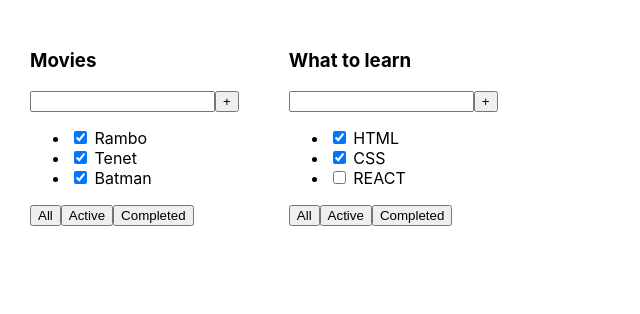
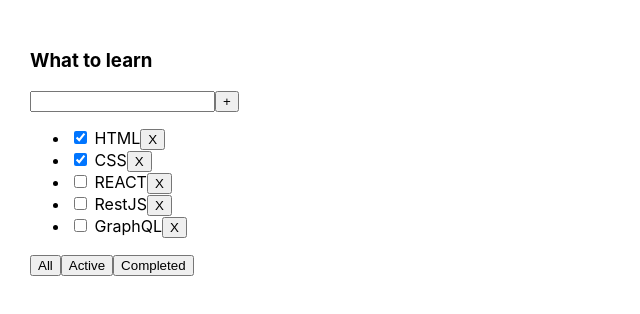
Before and after one commit to marmon179/Todolist, a React (Create React App) app: page / in a window 1280 px wide. Shown: the top 314 px of the page, without its empty margins (0-640 px from the left). Built offline with nearby package versions, Linux system fonts and the light colour scheme.

Commit message:
Todolist lesson 2

```diff
--- a/src/App.tsx
+++ b/src/App.tsx
@@ -1,22 +1,44 @@
-import React from 'react';
+import React, {useState} from 'react';
 import './App.css';
-import {TaskType, Todolist} from './Todolist';
+import { Todolist} from './Todolist';
+
+export type FilterValuesType = 'all' | 'active' | 'completed';
 
 function App() {
-    let tasks1: Array<TaskType> = [
-        {id: 1, title: 'Rambo', isDone: true},
-        {id: 2, title: 'Tenet', isDone: true},
-        {id: 3, title: 'Batman', isDone: true}
-    ]
-    let tasks2: Array<TaskType> = [
+
+    let [tasks, setTasks] = useState([
         {id: 1, title: 'HTML', isDone: true},
         {id: 2, title: 'CSS', isDone: true},
-        {id: 3, title: 'REACT', isDone: false}
-    ]
+        {id: 3, title: 'REACT', isDone: false},
+        {id: 4, title: 'RestJS', isDone: false},
+        {id: 5, title: 'GraphQL', isDone: false}
+    ])
+
+    let [filter, setFilter] = useState<FilterValuesType>('all');
+    let tasksForTodolist = tasks;
+    if (filter === 'active') {
+        tasksForTodolist = tasks.filter(t => t.isDone === false);
+    }
+    if (filter === 'completed') {
+        tasksForTodolist = tasks.filter(t => t.isDone === true)
+    }
+
+    function removeTask(id: number) {
+        let filteredTasks = tasks.filter(t => t.id != id);
+        setTasks(filteredTasks)
+    }
+
+    function changeFilter(value: FilterValuesType) {
+        setFilter(value)
+    }
+
     return (
         <div className="App">
-            <Todolist title={'Movies'} tasks={tasks1}/>
-            <Todolist title={'What to learn'} tasks={tasks2}/>
+            <Todolist title={'What to learn'}
+                      tasks={tasksForTodolist}
+                      removeTask={removeTask}
+                      changeFilter={changeFilter}
+            />
         </div>
     );
 }
--- a/src/Todolist.tsx
+++ b/src/Todolist.tsx
@@ -1,4 +1,5 @@
 import React from 'react';
+import { FilterValuesType } from './App';
 
 export type TaskType = {
     id: number,
@@ -9,6 +10,8 @@
 type PropsType = {
     title: string,
     tasks: Array<TaskType>
+    removeTask: (taskId: number) => void
+    changeFilter: (value: FilterValuesType) => void
 }
 
 export function Todolist(props: PropsType) {
@@ -20,14 +23,29 @@
                 <button>+</button>
             </div>
             <ul>
-                <li><input type="checkbox" checked={props.tasks[0].isDone}/> <span>{props.tasks[0].title}</span></li>
-                <li><input type="checkbox" checked={props.tasks[1].isDone}/> <span>{props.tasks[1].title}</span></li>
-                <li><input type="checkbox" checked={props.tasks[2].isDone}/> <span>{props.tasks[2].title}</span></li>
+                {props.tasks.map(t => <li key={t.id}>
+                    <input type='checkbox' checked={t.isDone}/> <span>{t.title}</span>
+                    <button onClick={() => {
+                        props.removeTask(t.id)
+                    }}>X
+                    </button>
+                </li>)
+                }
+
             </ul>
             <div>
-                <button>All</button>
-                <button>Active</button>
-                <button>Completed</button>
+                <button onClick={() => {
+                    props.changeFilter('all')}}>
+                    All
+                </button>
+                <button onClick={() => {
+                    props.changeFilter('active')}}>
+                    Active
+                </button>
+                <button onClick={() => {
+                    props.changeFilter('completed')}}>
+                    Completed
+                </button>
             </div>
         </div>
     )
```
